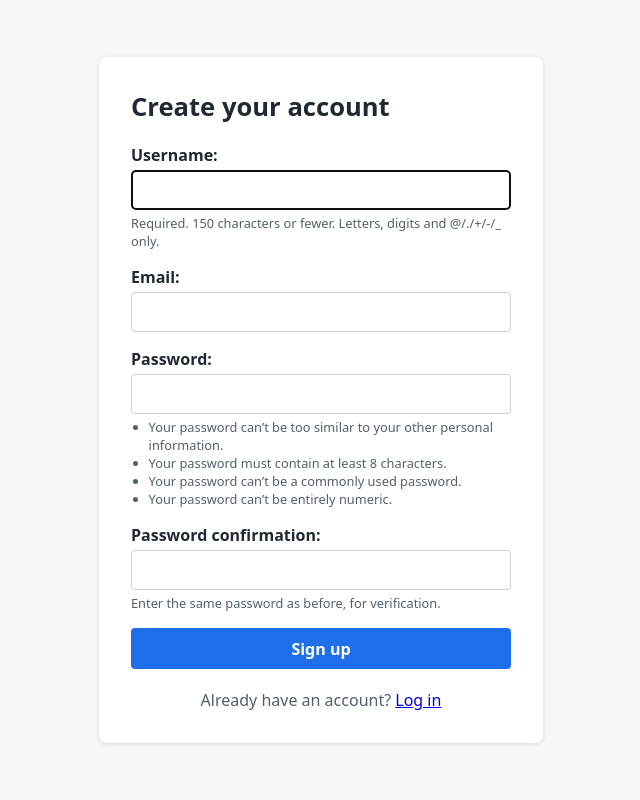
After one commit to CS4300-CS5300-FA26/team-1, a Django app: page /accounts/register/ in a window 1280 px wide. The commit adds this page. Shown: the whole page, without its empty margins (319-959 px from the left). Run offline with Django 5.2, Linux system fonts and the light colour scheme.

Commit message:
Add register and login pages (accounts app)

```diff
--- /dev/null
+++ b/accounts/forms.py
@@ -0,0 +1,25 @@
+from django import forms
+from django.contrib.auth import get_user_model
+from django.contrib.auth.forms import AuthenticationForm, UserCreationForm
+
+User = get_user_model()
+
+
+class RegisterForm(UserCreationForm):
+    """Sign-up form: Django's UserCreationForm plus a required, unique email."""
+
+    email = forms.EmailField(required=True)
+
+    class Meta(UserCreationForm.Meta):
+        model = User
+        fields = ('username', 'email')
+
+    def clean_email(self):
+        email = self.cleaned_data['email'].strip().lower()
+        if User.objects.filter(email__iexact=email).exists():
+            raise forms.ValidationError('An account with this email already exists.')
+        return email
+
+
+class LoginForm(AuthenticationForm):
+    """Django's AuthenticationForm; subclassed so the team has one place to customise it."""
--- /dev/null
+++ b/accounts/templates/accounts/base_auth.html
@@ -0,0 +1,42 @@
+<!DOCTYPE html>
+<html lang="en">
+<head>
+  <meta charset="utf-8">
+  <meta name="viewport" content="width=device-width, initial-scale=1">
+  <title>{% block title %}FitPro{% endblock %}</title>
+  <style>
+    body {
+      margin: 0;
+      min-height: 100vh;
+      display: grid;
+      place-items: center;
+      font-family: system-ui, -apple-system, "Segoe UI", Roboto, sans-serif;
+      background: #f5f7fa;
+      color: #1f2933;
+    }
+    .card {
+      width: 100%;
+      max-width: 380px;
+      margin: 1rem;
+      padding: 2rem;
+      background: #fff;
+      border-radius: 8px;
+      box-shadow: 0 1px 4px rgba(0, 0, 0, 0.12);
+    }
+    h1 { font-size: 1.6rem; margin: 0 0 1.25rem; }
+    .field { margin-bottom: 1rem; }
+    label { display: block; font-weight: 600; margin-bottom: 0.25rem; }
+    input { width: 100%; padding: 0.5rem; box-sizing: border-box; font: inherit; border: 1px solid #cbd2d9; border-radius: 4px; }
+    .help { color: #52606d; font-size: 0.8rem; margin-top: 0.25rem; }
+    .help ul { margin: 0.25rem 0 0; padding-left: 1.1rem; }
+    .errorlist { color: #b00020; list-style: none; margin: 0.25rem 0 0; padding: 0; font-size: 0.9rem; }
+    button { width: 100%; padding: 0.6rem; font: inherit; font-weight: 600; color: #fff; background: #1f6feb; border: 0; border-radius: 4px; cursor: pointer; }
+    .alt { margin: 1.25rem 0 0; text-align: center; color: #52606d; }
+  </style>
+</head>
+<body>
+  <main class="card">
+    {% block content %}{% endblock %}
+  </main>
+</body>
+</html>
--- /dev/null
+++ b/accounts/templates/accounts/register.html
@@ -0,0 +1,21 @@
+{% extends "accounts/base_auth.html" %}
+{% block title %}Sign up | FitPro{% endblock %}
+{% block content %}
+  <h1>Create your account</h1>
+  <form method="post" novalidate>
+    {% csrf_token %}
+    {% if form.non_field_errors %}
+      <ul class="errorlist">{% for error in form.non_field_errors %}<li>{{ error }}</li>{% endfor %}</ul>
+    {% endif %}
+    {% for field in form %}
+      <div class="field">
+        {{ field.label_tag }}
+        {{ field }}
+        {% if field.help_text %}<div class="help">{{ field.help_text|safe }}</div>{% endif %}
+        {% if field.errors %}<ul class="errorlist">{% for error in field.errors %}<li>{{ error }}</li>{% endfor %}</ul>{% endif %}
+      </div>
+    {% endfor %}
+    <button type="submit">Sign up</button>
+  </form>
+  <p class="alt">Already have an account? <a href="{% url 'login' %}">Log in</a></p>
+{% endblock %}
--- /dev/null
+++ b/accounts/urls.py
@@ -0,0 +1,20 @@
+from django.contrib.auth import views as auth_views
+from django.urls import path
+
+from . import views
+from .forms import LoginForm
+
+urlpatterns = [
+    path('register/', views.register, name='register'),
+    path(
+        'login/',
+        auth_views.LoginView.as_view(
+            template_name='accounts/login.html',
+            authentication_form=LoginForm,
+            redirect_authenticated_user=True,
+        ),
+        name='login',
+    ),
+    # Logout only accepts POST (a link would 405), so templates use a small form.
+    path('logout/', auth_views.LogoutView.as_view(), name='logout'),
+]
--- /dev/null
+++ b/accounts/views.py
@@ -0,0 +1,17 @@
+from django.contrib.auth import login
+from django.shortcuts import redirect, render
+
+from .forms import RegisterForm
+
+
+def register(request):
+    """Create an account, then log the new user in and send them to LOGIN_REDIRECT_URL."""
+    if request.user.is_authenticated:
+        return redirect('home')
+
+    form = RegisterForm(request.POST or None)
+    if request.method == 'POST' and form.is_valid():
+        user = form.save()
+        login(request, user)
+        return redirect('home')
+    return render(request, 'accounts/register.html', {'form': form})
--- a/fitpro/urls.py
+++ b/fitpro/urls.py
@@ -15,11 +15,12 @@ Including another URLconf
     2. Add a URL to urlpatterns:  path('blog/', include('blog.urls'))
 """
 from django.contrib import admin
-from django.urls import path
+from django.urls import include, path
 
 from core import views
 
 urlpatterns = [
     path('', views.home, name='home'),
+    path('accounts/', include('accounts.urls')),
     path('admin/', admin.site.urls),
 ]
```
Also changed, not shown: accounts/templates/accounts/login.html (added, +21 -0 lines), accounts/tests.py (added, +102 -0 lines), core/templates/core/home.html (+11 -0 lines), fitpro/settings.py (+7 -0 lines), accounts/__init__.py (added).
